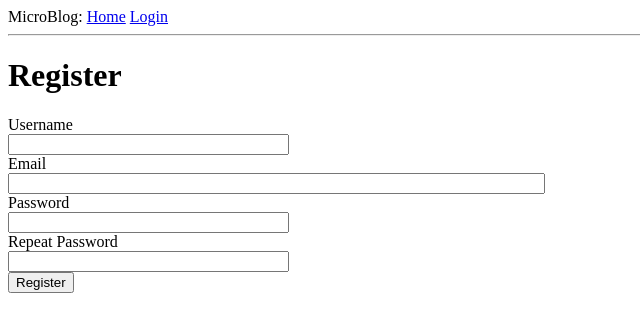
After one commit to WaizungTaam/microblog, a Flask app: page /register in a window 1280 px wide. The commit adds this page. Shown: the top 332 px of the page, without its empty margins (0-640 px from the left). Run offline with Flask 2, Linux system fonts and the light colour scheme.

Commit message:
05 - User Logins

```diff
--- a/app/__init__.py
+++ b/app/__init__.py
@@ -2,10 +2,15 @@ from flask import Flask
 from config import Config
 from flask_sqlalchemy import SQLAlchemy
 from flask_migrate import Migrate
+from flask_login import LoginManager
 
 app = Flask(__name__)
 app.config.from_object(Config)
+
 db = SQLAlchemy(app)
 migrate = Migrate(app, db)
 
+login = LoginManager(app)
+login.login_view = 'login'
+
 from app import routes, models
--- a/app/forms.py
+++ b/app/forms.py
@@ -1,9 +1,28 @@
 from flask_wtf import FlaskForm
 from wtforms import StringField, PasswordField, BooleanField, SubmitField
-from wtforms.validators import DataRequired
+from wtforms.validators import DataRequired, Email, EqualTo, ValidationError
+from app.models import User
 
 class LoginForm(FlaskForm):
     username = StringField('Username', validators=[DataRequired()])
     password = StringField('Password', validators=[DataRequired()])
     remember_me = BooleanField('Remember Me')
     submit = SubmitField('Sign In')
+
+class RegistrationForm(FlaskForm):
+    username = StringField('Username', validators=[DataRequired()])
+    email = StringField('Email', validators=[DataRequired(), Email()])
+    password = PasswordField('Password', validators=[DataRequired()])
+    password2 = PasswordField(
+        'Repeat Password', validators=[DataRequired(), EqualTo('password')])
+    submit = SubmitField('Register')
+
+    def validate_username(self, username):
+        user = User.query.filter_by(username=username.data).first()
+        if user is not None:
+            raise ValidationError('Please use a differnet username.')
+
+    def validate_email(self, email):
+        user = User.query.filter_by(email=email.data).first()
+        if user is not None:
+            raise ValidationError('Please use a different email address.')
--- a/app/routes.py
+++ b/app/routes.py
@@ -1,11 +1,14 @@
-from flask import render_template, flash, redirect, url_for
-from app import app
-from app.forms import LoginForm
+from flask import render_template, flash, redirect, url_for, request
+from flask_login import current_user, login_user, logout_user, login_required
+from werkzeug.urls import url_parse
+from app import app, db
+from app.forms import LoginForm, RegistrationForm
+from app.models import User
 
 @app.route('/')
 @app.route('/index')
+@login_required
 def index():
-    user = {'username': 'Miguel'}
     posts = [
         {
             'author': {'username': 'John'},
@@ -16,13 +19,40 @@ def index():
             'body': 'The Avengers movie was so cool!'
         }
     ]
-    return render_template('index.html', title='Home', user=user, posts=posts)
+    return render_template('index.html', title='Home', posts=posts)
 
 @app.route('/login', methods=['GET', 'POST'])
 def login():
+    if current_user.is_authenticated:
+        return redirect(url_for('index'))
     form = LoginForm()
     if form.validate_on_submit():
-        flash('Login requested for user {}, remember_me = {} '.format(
-            form.username.data, form.remember_me.data))
+        user = User.query.filter_by(username=form.username.data).first()
+        if user is None or not user.check_password(form.password.data):
+            flash('Invalid username or password')
+            return redirect(url_for('login'))
+        login_user(user, remember=form.remember_me.data)
+        next_page = request.args.get('next')
+        if not next_page or url_parse(next_page).netloc != '':
+            next_page = url_for('index')
+        return redirect(next_page)
+    return render_template('login.html', title='Sign In', form=form)
+
+@app.route('/logout')
+def logout():
+    logout_user()
+    return redirect(url_for('index'))
+
+@app.route('/register', methods=['GET', 'POST'])
+def register():
+    if current_user.is_authenticated:
         return redirect(url_for('index'))
-    return render_template('login.html', title='Sign In', form=form)
+    form = RegistrationForm()
+    if form.validate_on_submit():
+        user = User(username=form.username.data, email=form.email.data)
+        user.set_password(form.password.data)
+        db.session.add(user)
+        db.session.commit()
+        flash('Congratulations! You are now a registered user.')
+        return redirect(url_for('login'))
+    return render_template('register.html', title='Register', form=form)
--- a/app/templates/base.html
+++ b/app/templates/base.html
@@ -9,7 +9,11 @@
   <body>
     <div>MicroBlog:
       <a href="{{ url_for('index') }}">Home</a>
+      {% if current_user.is_anonymous %}
       <a href="{{ url_for('login') }}">Login</a>
+      {% else %}
+      <a href="{{ url_for('logout') }}">Logout</a>
+      {% endif %}
     </div>
     <hr>
     {%- with messages = get_flashed_messages() %}
--- a/app/templates/index.html
+++ b/app/templates/index.html
@@ -1,7 +1,7 @@
 {% extends "base.html" %}
 
 {%- block content %}
-  <h1>Hi, {{ user.username }}!</h1>
+  <h1>Hi, {{ current_user.username }}!</h1>
   <div>
   {%- for post in posts %}
     <div><p>{{ post.author.username }} says: <b>{{ post.body }}</b></p></div>
--- a/app/templates/login.html
+++ b/app/templates/login.html
@@ -26,4 +26,5 @@
       {{ form.submit() }}
     </div>
   </form>
+  <div>New user? <a href="{{ url_for('register') }}">Register</a> now!</div>
 {%- endblock %}
--- /dev/null
+++ b/app/templates/register.html
@@ -0,0 +1,47 @@
+{% extends "base.html" %}
+
+{% block content %}
+  <h1>Register</h1>
+  <form method="post" novalidate>
+    {{ form.hidden_tag() }}
+    <div>
+      <div>{{ form.username.label }}</div>
+      <div>{{ form.username(size=32) }}</div>
+      <div>
+        {% for error in form.username.errors %}
+        <span style="color: red;">{{ error }}</span>
+        {% endfor %}
+      </div>
+    </div>
+    <div>
+      <div>{{ form.email.label }}</div>
+      <div>{{ form.email(size=64) }}</div>
+      <div>
+        {% for error in form.email.errors %}
+        <span style="color: red;">{{ error }}</span>
+        {% endfor %}
+      </div>
+    </div>
+    <div>
+      <div>{{ form.password.label }}</div>
+      <div>{{ form.password(size=32) }}</div>
+      <div>
+        {% for error in form.password.errors %}
+        <span style="color: red;">{{ error }}</span>
+        {% endfor %}
+      </div>
+    </div>
+    <div>
+      <div>{{ form.password2.label }}</div>
+      <div>{{ form.password2(size=32) }}</div>
+      <div>
+        {% for error in form.password2.errors %}
+        <span style="color: red;">{{ error }}</span>
+        {% endfor %}
+      </div>
+    </div>
+    <div>
+      {{ form.submit() }}
+    </div>
+  </form>
+{% endblock %}
```
Also changed, not shown: app/models.py (+14 -2 lines), app.db, 1 other file.
